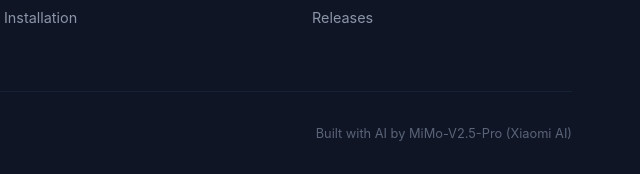
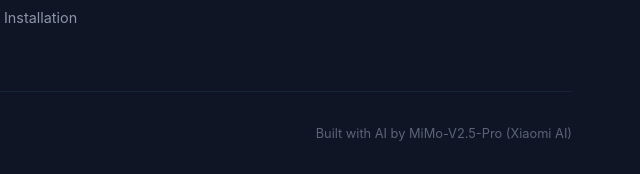
Before and after one commit to KeeVeeG/godot-mcp, a website: page web/index.html in a window 1280 px wide. Shown: the part 4883-5057 px from the top of the page, 636-1276 px from the left. Drawn offline with Linux system fonts and the light colour scheme.

Commit message:
fix: remove Releases link from footer

```diff
--- a/web/index.html
+++ b/web/index.html
@@ -412,8 +412,7 @@
               <li><a href="https://godotengine.org/">Godot Engine</a></li>
               <li><a href="https://modelcontextprotocol.io/">MCP Protocol</a></li>
               <li><a href="https://docs.godotengine.org/">Godot Docs</a></li>
-              <li><a href="https://github.com/KeeVeeG/godot-mcp/releases">Releases</a></li>
-            </ul>
+      </ul>
           </div>
         </div>
         <div class="footer-bottom">
```
Also changed, not shown: web/tools.html (+1 -2 lines).
